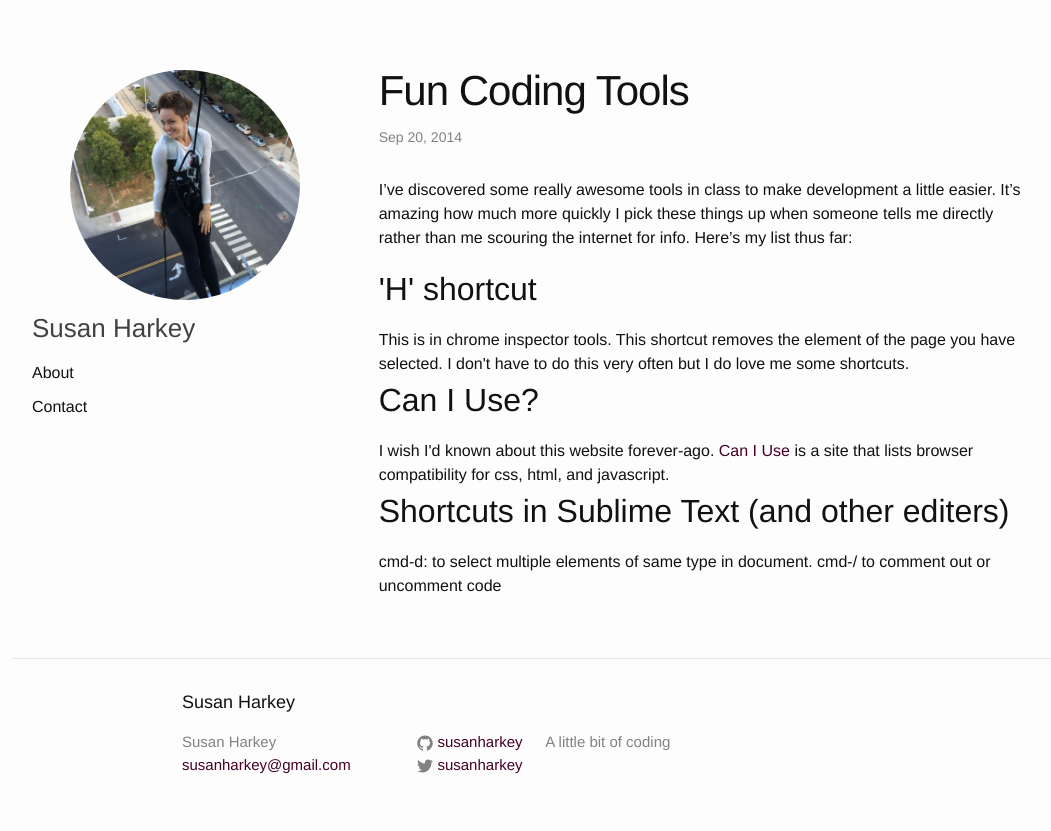
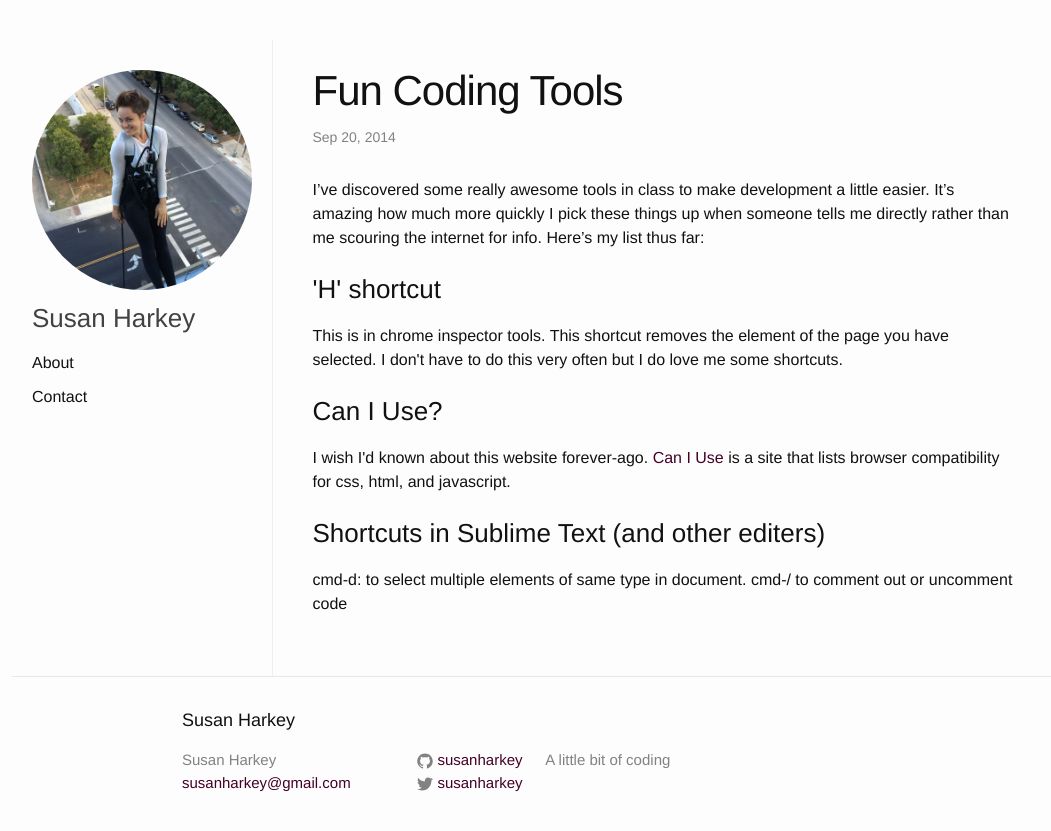
Before and after one commit to susanharkey/susanharkey.github.io, a Jekyll site: the page built from _posts/2014-9-20-fun-coding-tools.markdown, in a window 1280 px wide. Shown: the top 831 px of the page, without its empty margins (108-1159 px from the left). Built offline with Jekyll 4.4.1, drawn with Linux system fonts in a browser that asks for light colours.

Commit message:
Edited learn list and p tag styles

```diff
--- a/_posts/2014-9-20-fun-coding-tools.markdown
+++ b/_posts/2014-9-20-fun-coding-tools.markdown
@@ -5,12 +5,12 @@
 categories: development tools
 ---
 I've discovered some really awesome tools in class to make development a little easier. It's amazing how much more quickly I pick these things up when someone tells me directly rather than me scouring the internet for info. Here's my list thus far:
-<h2 class="learn-title">'H' shortcut</h2>
-<div class="learn-list">This is in chrome inspector tools. This shortcut removes the element of the page you have selected. I don't have to do this very often but I do love me some shortcuts.
+<div class="learn-list"><h3 class="learn-title">'H' shortcut</h3>
+<p>This is in chrome inspector tools. This shortcut removes the element of the page you have selected. I don't have to do this very often but I do love me some shortcuts.</p>
 </div>
-<h2 class="learn-title">Can I Use?</h2>
-<div class="learn-list">I wish I'd known about this website forever-ago. <a href="http://caniuse.com/" target="_blank">Can I Use</a> is a site that lists browser compatibility for css, html, and javascript.
+<div class="learn-list"><h3 class="learn-title">Can I Use?</h3>
+<p>I wish I'd known about this website forever-ago. <a href="http://caniuse.com/" target="_blank">Can I Use</a> is a site that lists browser compatibility for css, html, and javascript.</p>
 </div>
-<h2 class="learn-title">Shortcuts in Sublime Text (and other editers)</h2>
-<div class="learn-list">cmd-d: to select multiple elements of same type in document. cmd-/ to comment out or uncomment code
+<div class="learn-list"><h3 class="learn-title">Shortcuts in Sublime Text (and other editers)</h3>
+<p>cmd-d: to select multiple elements of same type in document. cmd-/ to comment out or uncomment code</p>
 </div>
--- a/css/style.css
+++ b/css/style.css
@@ -9,6 +9,10 @@
 
 li {
 	list-style: none;
+}
+
+p {
+	margin-bottom: 1.25em;
 }
 
 .page-link {
@@ -30,15 +34,20 @@
 @media (min-width: 600px){
 
 	.site-header{
-		max-width: 33.333%;
+		max-width: 25%;
     	float: left;
     	padding: 30px 0;
 	}
 
 	.page-content {
 		padding: 30px 0;
-		width: 66.666%;
+		width: 75%;
 		float: right;
+		border-left: 1px solid #eee;
+	}
+
+	.header-img {
+		width: 100%;
 	}
 
 }
```
Also changed, not shown: _posts/2014-10-04-more-fun-coding-tools.markdown (deleted, +0 -22 lines), _posts/2014-10-04-new-css-knowledge.markdown (added, +22 -0 lines).
